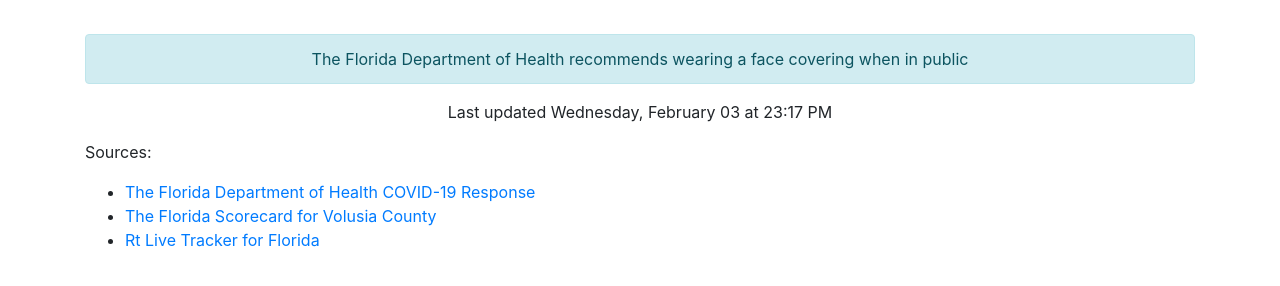
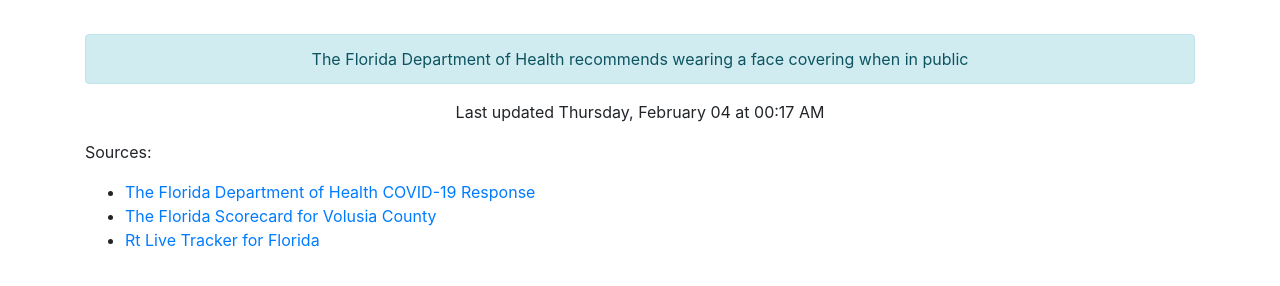
Before and after one commit to thinkjson/timeforchurch, a Jekyll site: the page built from index.md, in a window 1280 px wide. Shown: the part 544-830 px from the top of the page. Built offline with Jekyll 4.4.1, drawn with Linux system fonts in a browser that asks for light colours; our own code applies the rules of GitHub Pages for plain Markdown files.

Commit message:
Updating data

```diff
--- a/_includes/data.html
+++ b/_includes/data.html
@@ -10,4 +10,4 @@
     <div class="outcome text-success">YES</div>
     <div class="alert alert-info" role="alert">The Florida Department of Health recommends wearing a face covering when in public</div>
 
-    <p>Last updated Wednesday, February 03 at 23:17 PM</p>
+    <p>Last updated Thursday, February 04 at 00:17 AM</p>
```
